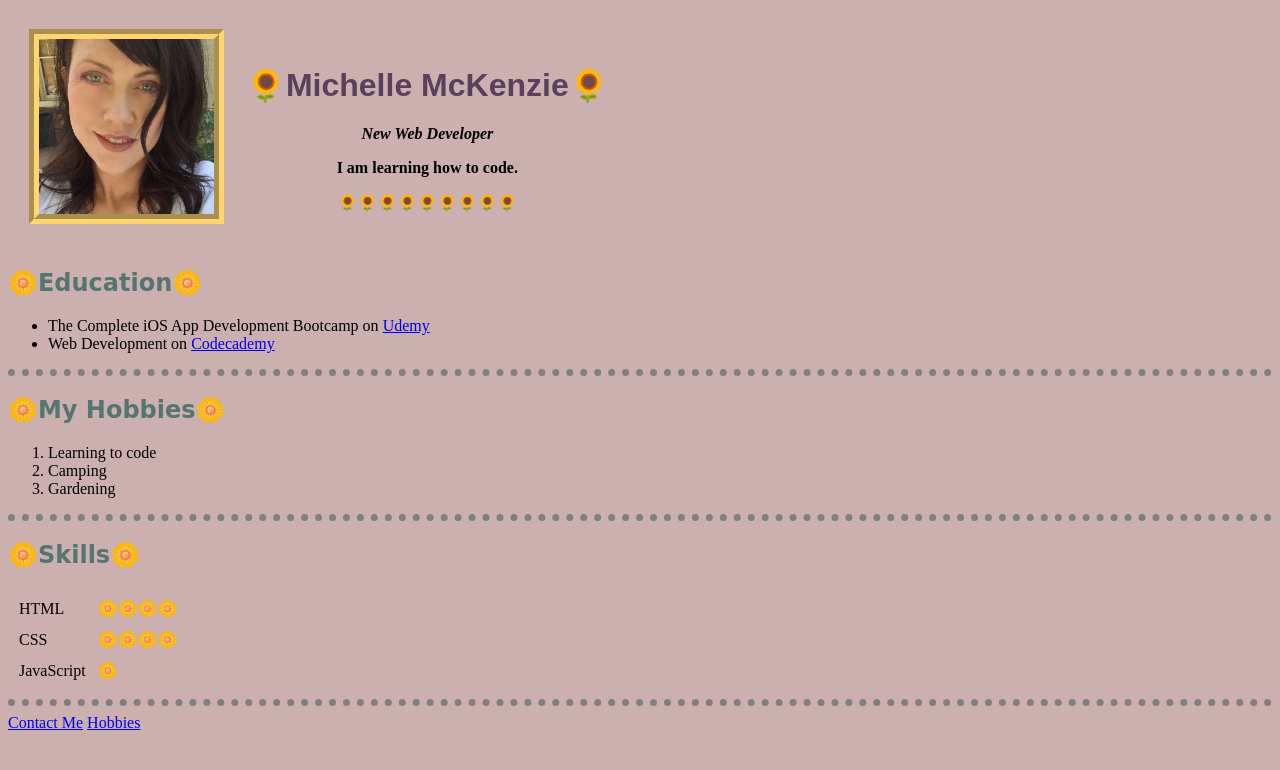
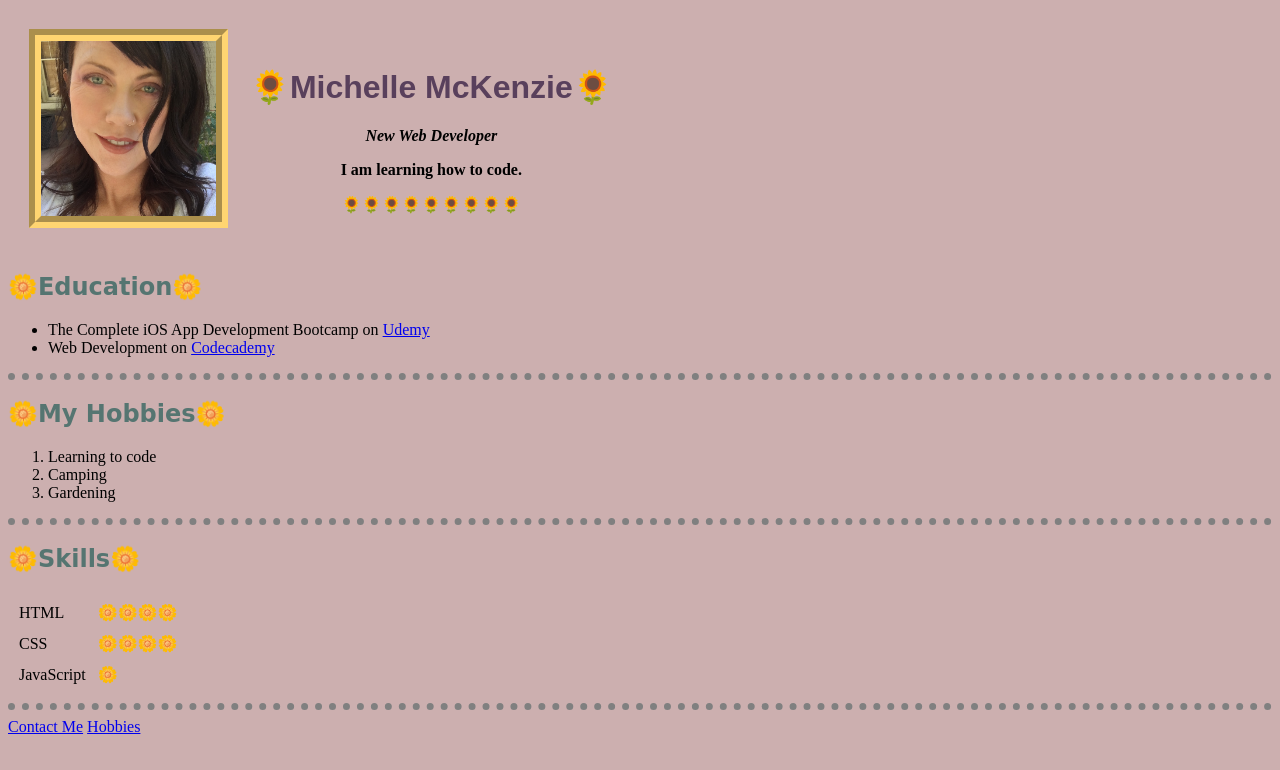
Before and after one commit to webdmichelle/cv, a plain HTML site: page index.html in a window 1280 px wide. Drawn offline with Linux system fonts and the light colour scheme.

Commit message:
Add more to css file

```diff
--- a/css/styles.css
+++ b/css/styles.css
@@ -13,7 +13,7 @@ hr {
 img {
   height: 175px;
   border-style: groove;
-  border-width: 10px;
+  border-width: 12px;
   border-color: #ffd571;
 }
 
```
